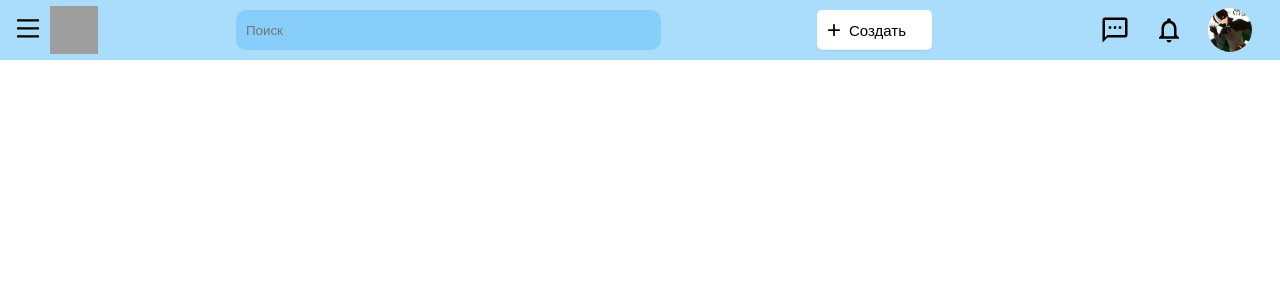
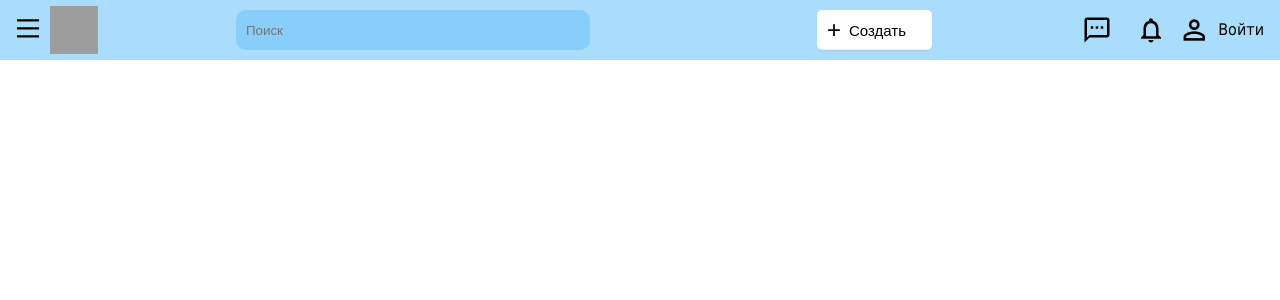
Before and after one commit to Ralfard/Graduation_project, a PHP site: page / in a window 1280 px wide. Shown: the top 300 px of the page. Run offline with PHP 8.4, Linux system fonts and the light colour scheme; grey boxes are pictures that could not be loaded.

Commit message:
Добавил хедер для не вошедших пользователей

```diff
--- /dev/null
+++ b/include/header_not_authorized.php
@@ -0,0 +1,45 @@
+<link rel="stylesheet" href="<?php echo $_SERVER['REQUEST_SCHEME']; ?>://<?php print($_SERVER['HTTP_HOST']); ?>/styles/header.css">
+<header class="header">
+
+
+    <div class="header__left">
+        <div class="header__img-burger-wrapper ">
+            <img class="header__burger" src="<?php echo $_SERVER['REQUEST_SCHEME']; ?>://<?php print($_SERVER['HTTP_HOST']); ?>/images/burgerIcon.svg" alt="">
+        </div>
+        <div class="header__img-logo-wrapper ">
+            <img class="header__logo" src="<?php echo $_SERVER['REQUEST_SCHEME']; ?>://<?php print($_SERVER['HTTP_HOST']); ?>/images/mainLogo.svg" alt="">
+        </div>
+    </div>
+
+    <div class="header__search-wrapper">
+        <a class="header__link-search" href="">
+            <div class="header__search-icon-wrapper header__icon">
+                <img class="img_cover" src="<?php echo $_SERVER['REQUEST_SCHEME']; ?>://<?php print($_SERVER['HTTP_HOST']); ?>/images/search_black_24dp.svg" alt="">
+            </div>
+        </a>
+        <input class="header__search-input" type="search" name="search" id="search" placeholder="Поиск">
+    </div>
+    <button class="header__add-article"><span class="header__add-icon">+</span><span class="header__add-text">Создать</span></button>
+
+
+    <div class="header__right">
+        <a class="header__link" href="">
+            <div class="header__link-icon-wrapper header__icon">
+                <img class="img_cover" src="<?php echo $_SERVER['REQUEST_SCHEME']; ?>://<?php print($_SERVER['HTTP_HOST']); ?>/images/textsms_black_24dp.svg" alt="">
+            </div>
+        </a>
+        <a class="header__link" href="">
+            <div class="header__link-icon-wrapper header__icon">
+                <img class="img_cover" src="<?php echo $_SERVER['REQUEST_SCHEME']; ?>://<?php print($_SERVER['HTTP_HOST']); ?>/images/notifications_black_24dp.svg" alt="">
+            </div>
+        </a>
+        <a class="header__link" href="">
+            <div class="header__login-block">
+                <span class="material-icons header__login-icon">
+                    perm_identity
+                </span>
+                <span class="header__login-text">Войти</span>
+            </div>
+        </a>
+    </div>
+</header>
--- a/index.php
+++ b/index.php
@@ -14,7 +14,7 @@
 
 <body>
     <?php
-    include_once('include/header.php')
+    include_once('include/header_not_authorized.php')
     ?>
 </body>
 
--- a/styles/header.css
+++ b/styles/header.css
@@ -103,6 +103,7 @@
     border-radius: 50%;
     overflow: hidden;
 }
+
 .header__user-icon-wrapper:hover {
     box-shadow: 0px 0px 10px 2px rgba(8, 158, 252, 0.8);
 }
@@ -116,7 +117,7 @@
 .header__search-input {
     display: none;
     height: 40px;
-    width: 60%;
+    width: 50%;
     background-color: rgb(135, 206, 250);
     border: none;
     border-radius: 10px;
@@ -133,6 +134,29 @@
     background-color: #fff;
     border: 2px solid rgb(8, 158, 252);
 }
+
+.header__login-block {
+    display: flex;
+    align-items: center;
+}
+.header__login-icon {
+    color: black;
+    font-size: 32px;
+}
+
+.header__login-text {
+    margin-left: 8px;
+    color: black;
+    font-family: Tahoma, Verdana, Geneva, sans-serif;
+    font-weight: 500;
+}
+.header__login-block:hover .header__login-icon{
+    color: rgb(8, 158, 252);
+}
+.header__login-block:hover .header__login-text{
+    color: rgb(8, 158, 252);
+}
+
 
 
 
```
Also changed, not shown: include/header_authorized.php (renamed from include/header.php).
